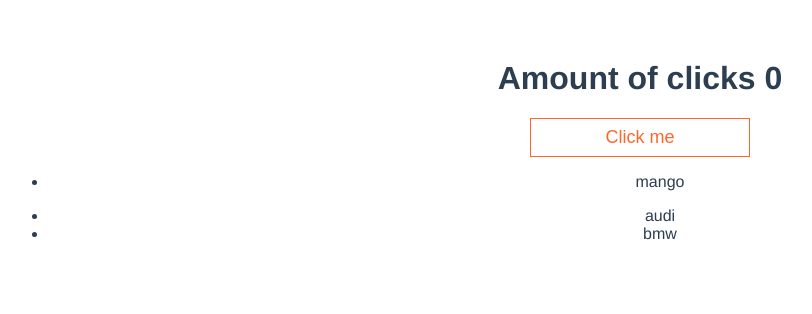
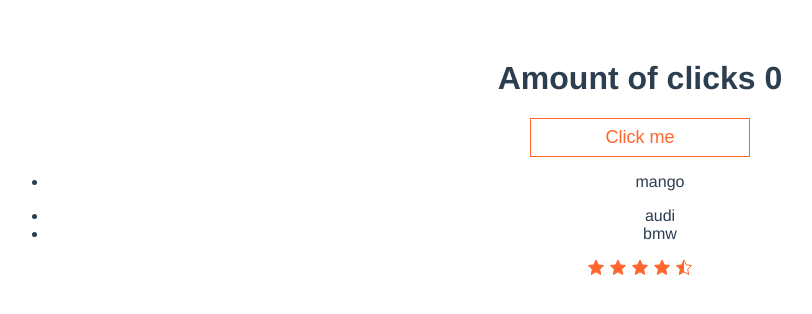
Before and after one commit to ruslanbabkin01/apartments-app, a Vue app: page / in a window 1280 px wide. Shown: the top 314 px of the page, without its empty margins (0-812 px from the left). Built offline with nearby package versions, Linux system fonts and the light colour scheme.

Commit message:
add starRating

```diff
--- a/src/App.vue
+++ b/src/App.vue
@@ -2,19 +2,22 @@
   <div :id="$style.app">
     <h1>{{ title }}</h1>
     <UniversalButton @click="increment" outlined>Click me</UniversalButton>
-    <DirectiveTest></DirectiveTest>
+    <DirectivesTest />
+    <StarRating :rating="4.5" />
   </div>
 </template>
 
 <script>
-import DirectiveTest from './components/DirectiveTest.vue'
+import DirectivesTest from './components/DirectivesTest.vue'
 import UniversalButton from './components/UniversalButton.vue'
+import StarRating from './components/StarRating.vue'
 
 export default {
   name: 'App',
   components: {
     UniversalButton,
-    DirectiveTest,
+    DirectivesTest,
+    StarRating,
   },
   data() {
     return {
--- a/src/components/DirectiveTest.vue
+++ b/src/components/DirectivesTest.vue
@@ -18,7 +18,7 @@
 
 <script>
 export default {
-  name: 'DirectiveTest',
+  name: 'DirectivesTest',
   data() {
     return {
       isVisible: true,
--- /dev/null
+++ b/src/components/StarRating.vue
@@ -0,0 +1,73 @@
+<template>
+  <div class="star-rating">
+    <span
+      v-for="index in starLimit"
+      :key="index"
+      class="star star--outlined"
+    ></span>
+    <div class="star-rating__colored" :style="ratingWidthStyle">
+      <span
+        v-for="index in starLimit"
+        :key="index"
+        class="star star--colored"
+      ></span>
+    </div>
+  </div>
+</template>
+
+<script>
+export default {
+  name: 'StarRating',
+  props: {
+    rating: {
+      type: Number,
+      default: 0,
+    },
+    starLimit: {
+      type: Number,
+      default: 5,
+    },
+  },
+  computed: {
+    ratingWidth() {
+      return (this.rating / this.starLimit) * 100
+    },
+    ratingWidthStyle() {
+      return `width: ${this.ratingWidth}%;`
+    },
+  },
+}
+</script>
+
+<style lang="scss" scoped>
+.star-rating {
+  position: relative;
+  display: inline-flex;
+
+  &__colored {
+    display: inline-flex;
+    position: absolute;
+    width: 0;
+    height: 100%;
+    top: 0;
+    left: 0;
+    overflow: hidden;
+  }
+}
+
+.star {
+  display: inline-block;
+  width: 16px;
+  height: 16px;
+  margin: 0 3px;
+  flex-shrink: 0;
+
+  &--colored {
+    background: url('/src/img/star-orange.svg') center no-repeat;
+  }
+
+  &--outlined {
+    background: url('/src/img/star-outlined.svg') center no-repeat;
+  }
+}
+</style>
--- a/src/components/UniversalButton.vue
+++ b/src/components/UniversalButton.vue
@@ -3,6 +3,7 @@
     v-bind:type="type"
     v-on="$listeners"
     :class="{ btn: true, 'btn--outlined': outlined }"
+    style="opacity: 1"
   >
     <slot></slot>
   </button>
```
Also changed, not shown: src/img/star-orange.svg (added), src/img/star-outlined.svg (added).
